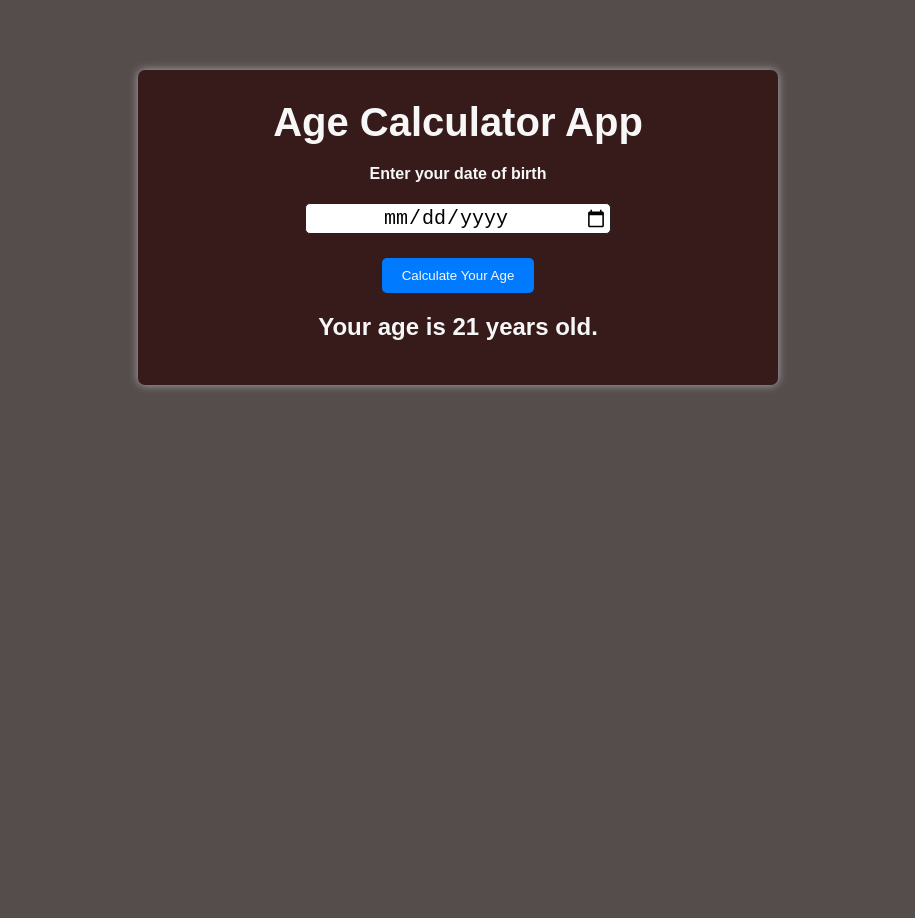
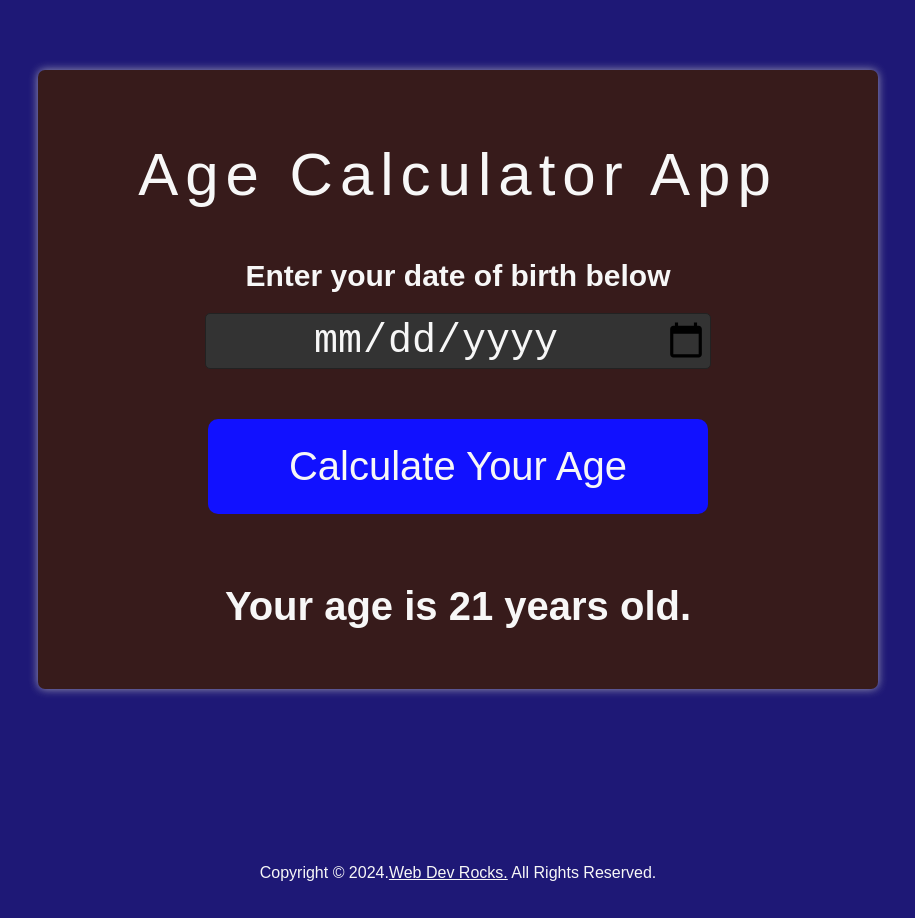
Before and after one commit to chetwilk/age-calculator, a plain HTML site: page index.html in a window 1280 px wide. Shown: the whole page, without its empty margins (182-1097 px from the left). Before the commit the page ends 800 px from the top, so only its background shows below. Drawn offline with Linux system fonts and the light colour scheme.

Commit message:
Updated/refactored styles.

```diff
--- a/css/main.css
+++ b/css/main.css
@@ -8,7 +8,7 @@ body {
 
 /* Global Rules */
 body {
-  background-color: rgb(85, 76, 76);
+  background-color: rgb(30, 24, 118);
   font-family: Arial, Helvetica, sans-serif;
   padding: 20px;
 }
@@ -20,7 +20,7 @@ body {
   box-shadow: 0 0 10px rgba(196, 174, 174, 0.2);
   box-shadow: 0 0 10px rgba(200, 200, 200, 0.75);
   padding: 20px;
-  max-width: 600px;
+  max-width: 800px;
   margin: 50px auto 0;
   border-radius: 7px;
 }
@@ -32,14 +32,17 @@ form {
 }
 
 h1 {
-  font-size: 40px;
+  font-size: 60px;
+  font-weight: normal;
+  letter-spacing: 7px;
   text-align: center;
-  margin: 10px 0 20px;
+  margin: 50px 0 50px;
 }
 
 label {
   font-weight: bold;
   margin-bottom: 20px;
+  font-size: 30px;
 }
 
 input {
@@ -47,29 +50,44 @@ input {
   border: 1px solid #222;
   border-radius: 5px;
   width: 100%;
-  max-width: 300px;
+  max-width: 500px;
+  height: 50px;
   text-align: center;
-  font-size: 20px;
+  font-size: 40px;
+  background-color: #333;
+  color: #f7f7f7;
 }
 
 button {
-  background-color: #007bff;
+  width: 500px;
+  margin: 50px 0;
+  padding: 25px;
+  font-size: 40px;
+  background-color: #11f;
   color: #f7f7f7;
-  padding: 10px 20px;
+  border-radius: 10px;
   border: none;
-  border-radius: 5px;
-  margin-top: 24px;
   cursor: pointer;
-  transition: background-color 0.3s ease;
+  transition: all 1s;
 }
 
 button:hover {
   background-color: #f7f7f7;
-  color: #050505;
+  color: #222;
 }
 
 #result {
+  font-size: 2rem;
   margin-top: 20px;
-  font-size: 24px;
+  font-size: 40px;
   font-weight: bold;
 }
+
+footer {
+  margin-top: 175px;
+  text-align: center;
+  color: #f7f7f7;
+}
+footer a {
+  color: #f7f7f7;
+}
--- a/index.html
+++ b/index.html
@@ -5,17 +5,19 @@
     <meta charset="UTF-8">
     <meta name="viewport" content="width=device-width, initial-scale=1.0">
     <meta name="description"
-        content="A simple Age Calculator written in HTML, CSS, and JavaScript. Simply enter your birthday.">
+        content="A simple Age Calculator written in HTML, CSS, and JavaScript. Simply enter your birthday to find out how old you are!">
+    <meta name="keywords" content="javascript app, age calculator app, web dev chet">
     <title>Age Calculator App</title>
     <link rel="stylesheet" href="./css/main.css">
 </head>
 
 <body>
+    <!-- Main App Container -->
     <div class="container">
         <h1>Age Calculator App</h1>
 
         <form>
-            <label for="birthdate">Enter your date of birth</label>
+            <label for="birthdate">Enter your date of birth below</label>
             <input type="date" id="birthdate" name="birthdate">
 
             <button>Calculate Your Age</button>
@@ -23,6 +25,11 @@
             <p id="result">Your age is 21 years old.</p>
         </form>
     </div>
+
+    <footer>
+        <p>Copyright &copy; 2024.<a href="https://www.webdevrocks.com" target="_blank">Web Dev Rocks.</a> All Rights
+            Reserved.</p>
+    </footer>
 </body>
 
 </html>
```
